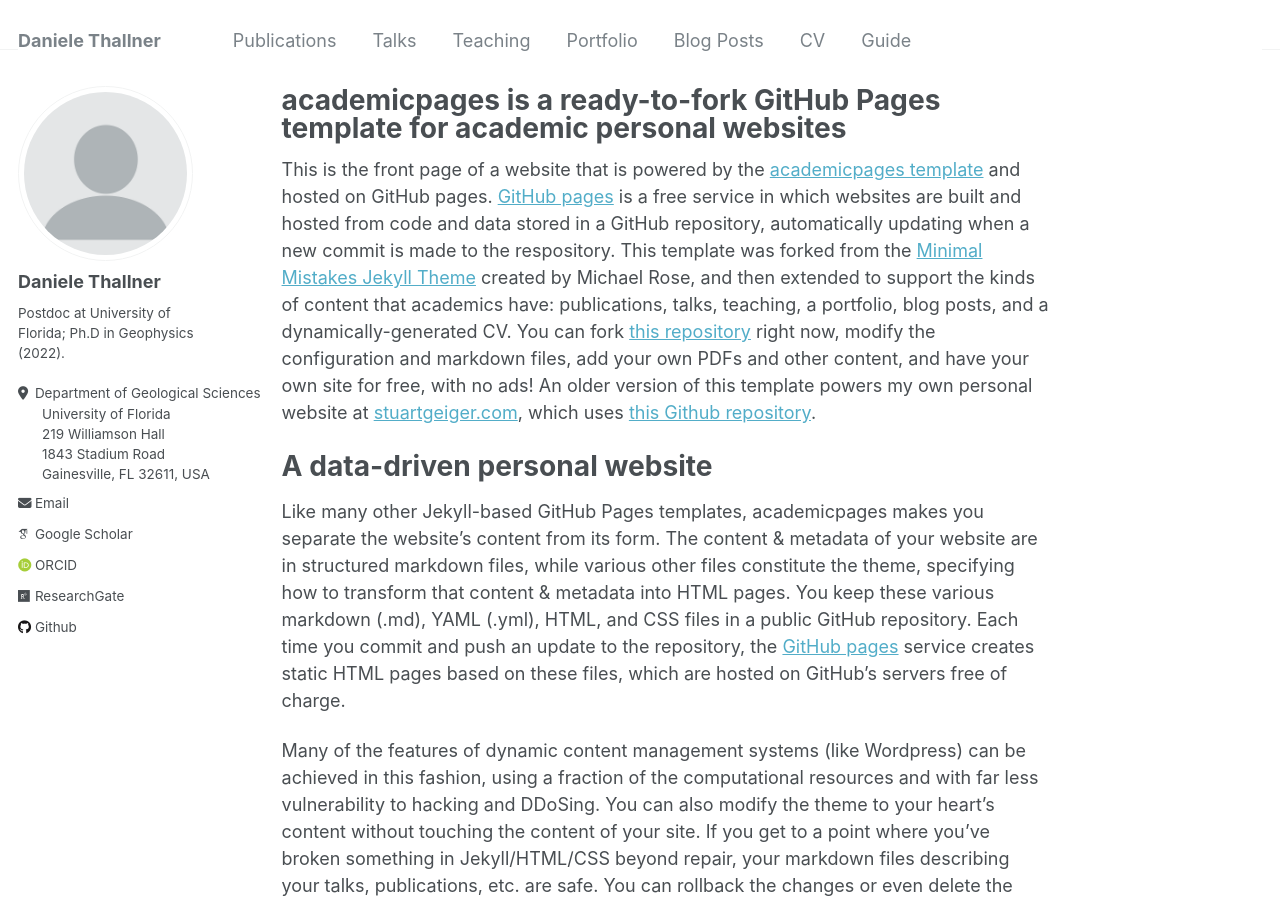
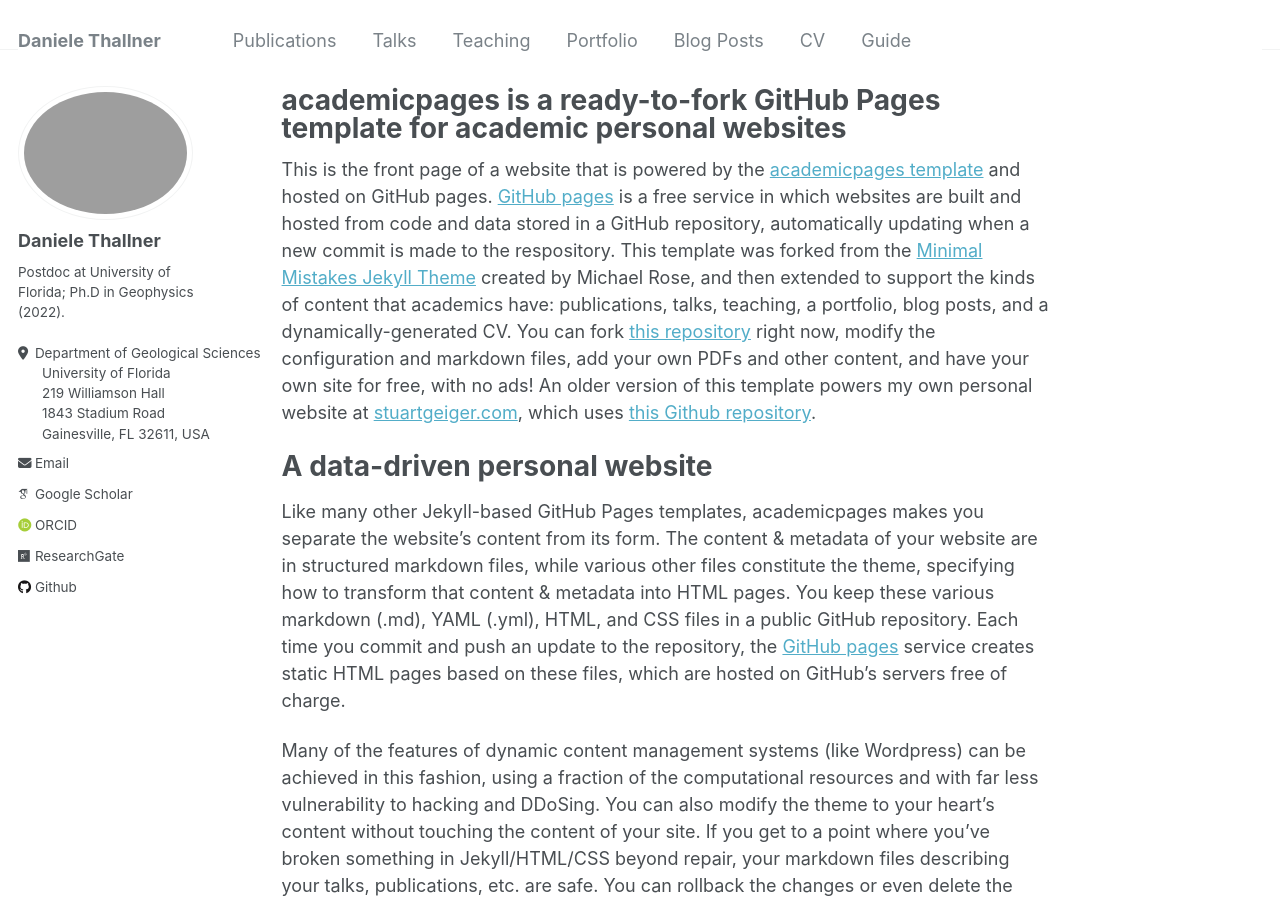
Before and after one commit to dthallner/dthallner.github.io, a Jekyll site: the page built from _pages/about.md, in a window 1280 px wide and 900 px high. Built offline with Jekyll 4.4.1, drawn with Linux system fonts in a browser that asks for light colours; some web fonts are replaced.

Commit message:
Update _config.yml
changed profile pic

```diff
--- a/_config.yml
+++ b/_config.yml
@@ -21,7 +21,7 @@ repository               : "dthallner/dthallner.github.io"
 #               Additional customization can be done by editing /_includes/author-profile.html
 author:
   # Biographic information
-  avatar           : "profile.png"
+  avatar           : "bio-photo-lab.JPG"
   name             : "Daniele Thallner"
   pronouns         : # example: "she/her"
   bio              : "Postdoc at University of Florida; Ph.D in Geophysics (2022)."
```
